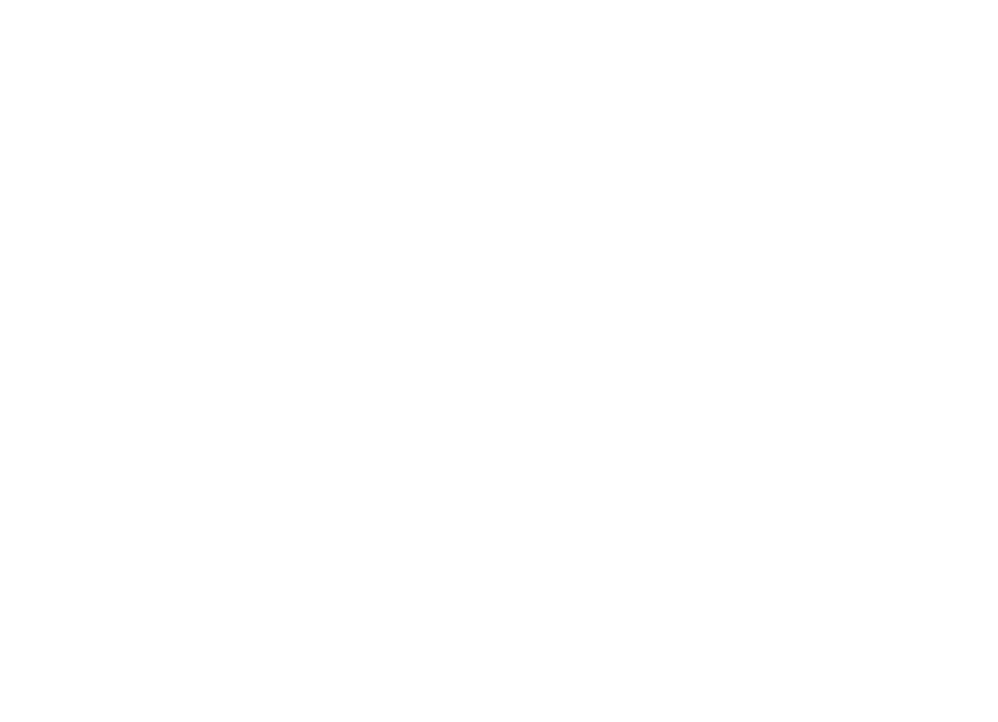
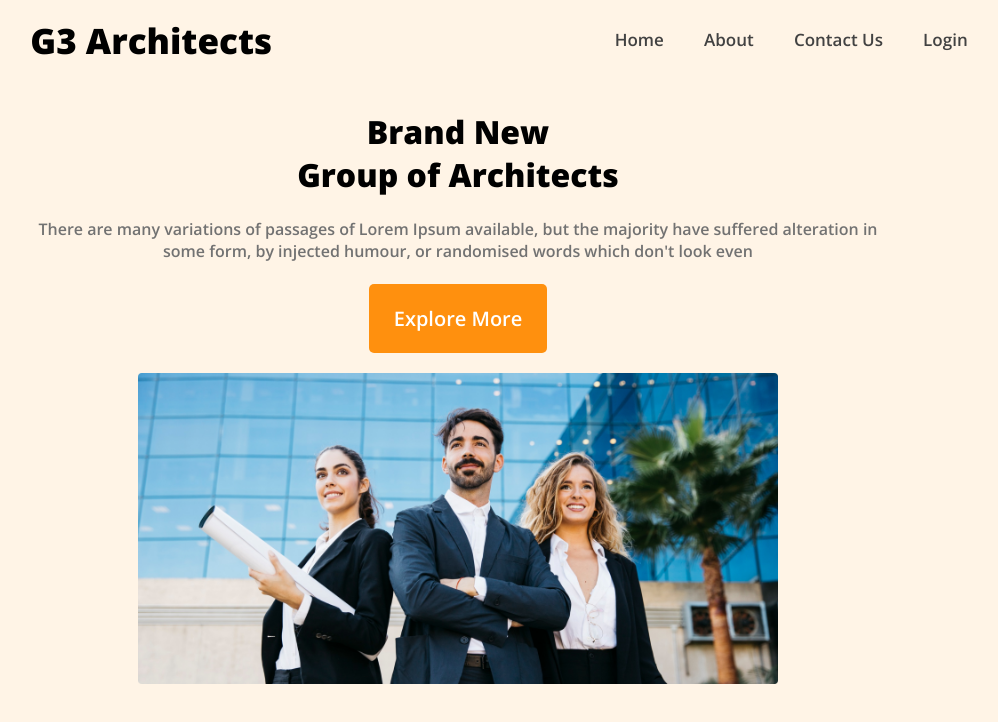
Before and after one commit to Sanzanaimaam/g3-architects, a plain HTML site: page index.html in a window 1280 px wide. Shown: the whole page, without its empty margins (182-1180 px from the left). Drawn offline with nearby package versions, Linux system fonts and the light colour scheme.

Commit message:
2nd-commit

```diff
--- a/index.html
+++ b/index.html
@@ -5,9 +5,40 @@
     <meta http-equiv="X-UA-Compatible" content="IE=edge">
     <meta name="viewport" content="width=device-width, initial-scale=1.0">
     <link rel="stylesheet" href="styles/style.css">
+    <!-- font awesome -->
+    <script src="https://kit.fontawesome.com/7a7f68cef6.js" crossorigin="anonymous"></script>
     <title>Document</title>
 </head>
 <body>
-
+    <header class="header">
+    <div class="head-background-color">
+        <nav class="nav">
+            <label class="logo">G3 Architects</label>
+            <ul>
+                <li><a href="#">Home</a></li>
+                <li><a href="#">About</a></li>
+                <li><a href="#">Contact Us</a></li>
+                <li><a href="#">Login</a></li>
+            </ul>
+        </nav>
+         <div>
+            <div class="banner">
+                <h1 class="banner-title">Brand New <br> Group of Architects </h1>
+                <br>
+                <p class="para-color">There are many variations of passages of Lorem Ipsum available, but the
+                      majority
+                      have
+                     suffered alteration in <br> some form, by injected humour, or randomised words which don't
+                       look
+                      even</p>
+                      <br>
+                <button class="btn">Explore More</button>
+                <div class="img-banner">
+                    <img src="images/banner.png" alt="">
+                </div>
+            </div>
+         </div>
+    </div>
+    </header>
 </body>
 </html>
--- a/styles/style.css
+++ b/styles/style.css
@@ -0,0 +1,75 @@
+@import url('https://fonts.googleapis.com/css2?family=Open+Sans:wght@600;800&family=Poppins:ital,wght@1,600&display=swap');
+*{
+    margin: 0;
+    padding: 0;
+    /* text-decoration: none;
+    list-style: none;
+    box-sizing: border-box; */
+    font-family: 'Open Sans', sans-serif;
+}
+.head-background-color{
+    background: rgba(255, 144, 14, 0.1);
+    width: 100%;
+    height:800px;
+}
+
+.nav{
+    display: flex;
+    justify-content: space-around;
+    align-items: center;
+}
+label.logo{
+    color: black;
+    font-size: 35px;
+    padding: 0 100px;
+    font-weight: bold;
+}
+/* nav ul{
+    /* float: right;
+    /* margin-right: 200px;
+} */
+nav ul li{
+    display: inline;
+    line-height: 80px;
+    margin: 0 5px;
+}
+nav ul li a{
+    color: #424242;
+    font-size: 17px;
+    padding: 7px 13px;
+    border-radius:3px ;
+    text-decoration: none;
+    list-style: none;
+}
+a:hover{
+    background: #1b9cff48;
+    transition: 0.5s;
+}
+/* banner */
+.banner{
+    text-align: center;
+    align-items: center;
+}
+.banner-title{
+    margin-top:30px;
+}
+.para-color{
+    color: #727272;
+}
+.btn{
+    background:#FF900E;
+    padding: 21px 25px;
+    font-weight: 600;
+    font-size: 20px;
+    color: white;
+    border:none;
+    border-radius: 5px;
+}
+.img-banner img{
+    width:50%;
+    margin-top: 20px;
+}
+
+/* ------------------
+main
+------------------------ */
```
Also changed, not shown: images/architect.png (added), images/banner.png (added), images/icons/customers.png (added), images/icons/email.png (added), images/icons/projects.png (added), images/icons/ribon.png (added), images/sponsors/amazon.png (added), images/sponsors/figma.png (added), images/sponsors/google.png (added), images/sponsors/spotify.png (added), images/sponsors/telerama.png (added), images/team1.png (added), images/team2.png (added), images/team3.png (added), 1 more files.
